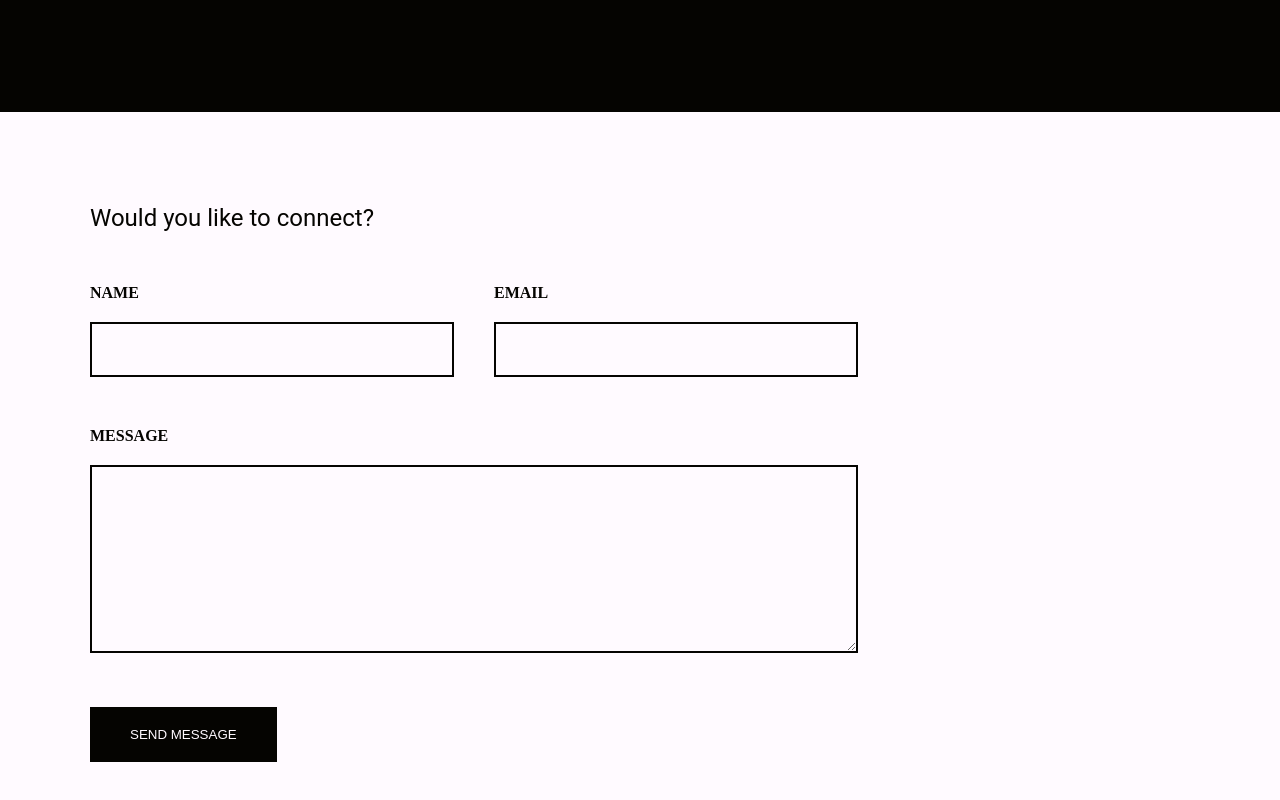
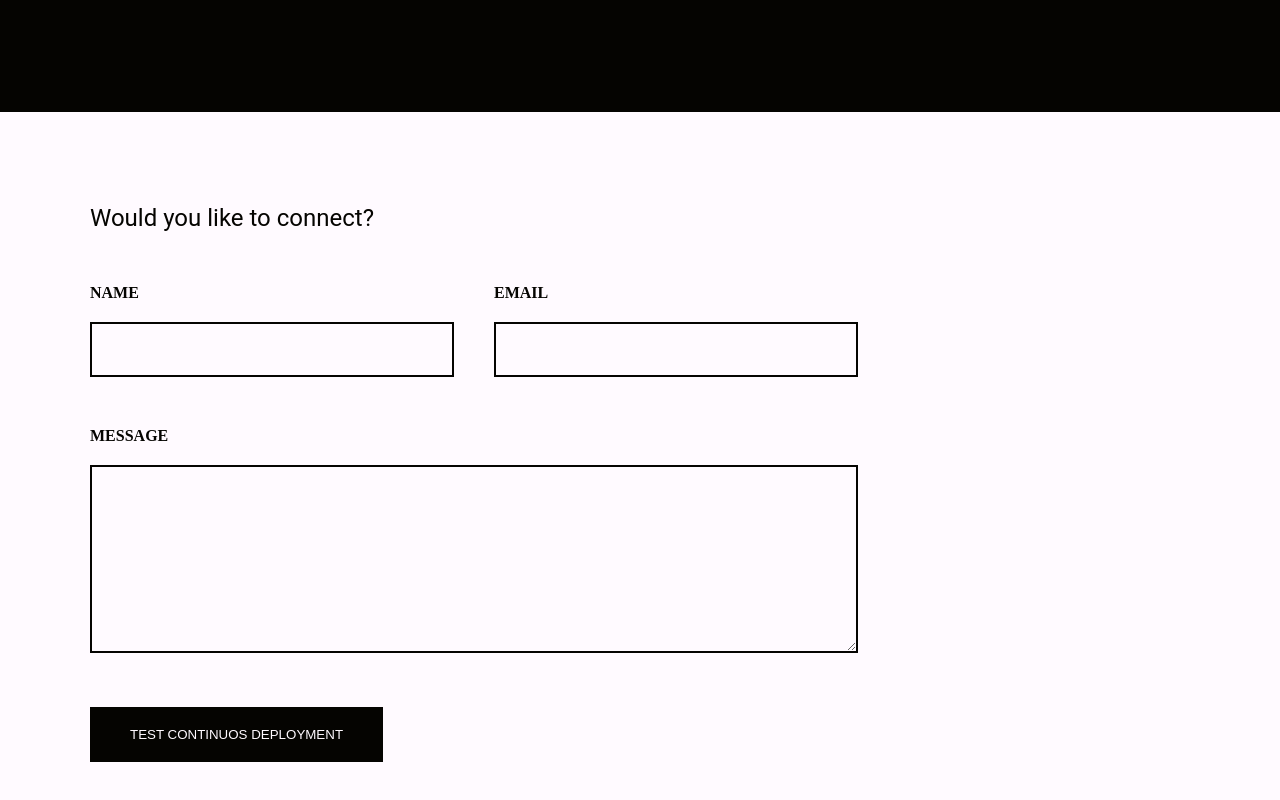
Before and after one commit to Alicino88/portfolio-website, a React (Create React App) app: page /Contact in a window 1280 px wide. Shown: the part 252-1052 px from the top of the page. Built offline with nearby package versions, Linux system fonts and the light colour scheme.

Commit message:
Testing continuos deployment on Netlify

```diff
--- a/src/Contact.js
+++ b/src/Contact.js
@@ -142,7 +142,7 @@ const Contact = (Name) => {
           </div>
           <div className={classes.buttonContainer}>
             <button className={classes.buttonStyle} type="submit">
-              Send message
+              Test continuos deployment
             </button>
           </div>
         </form>
```
